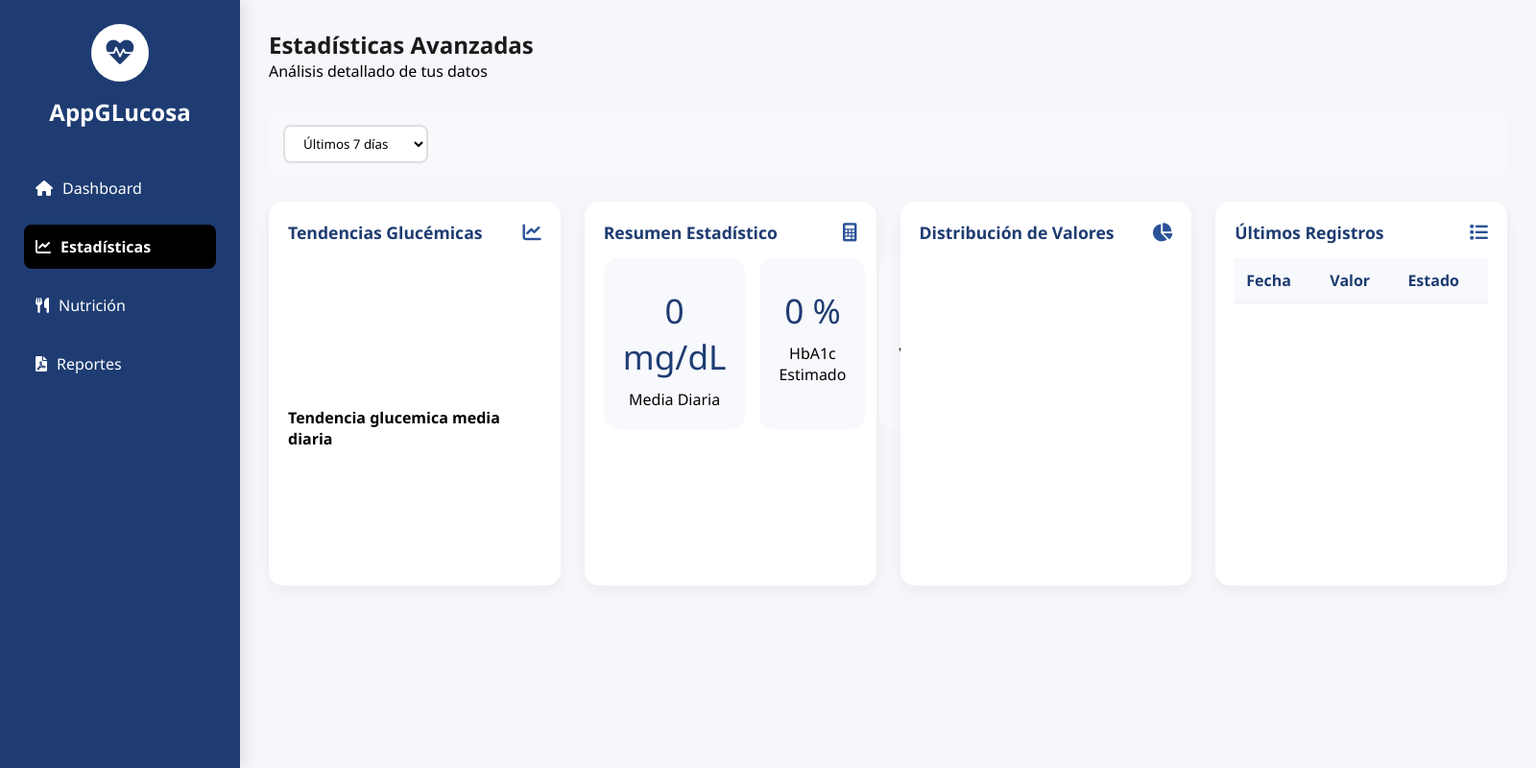
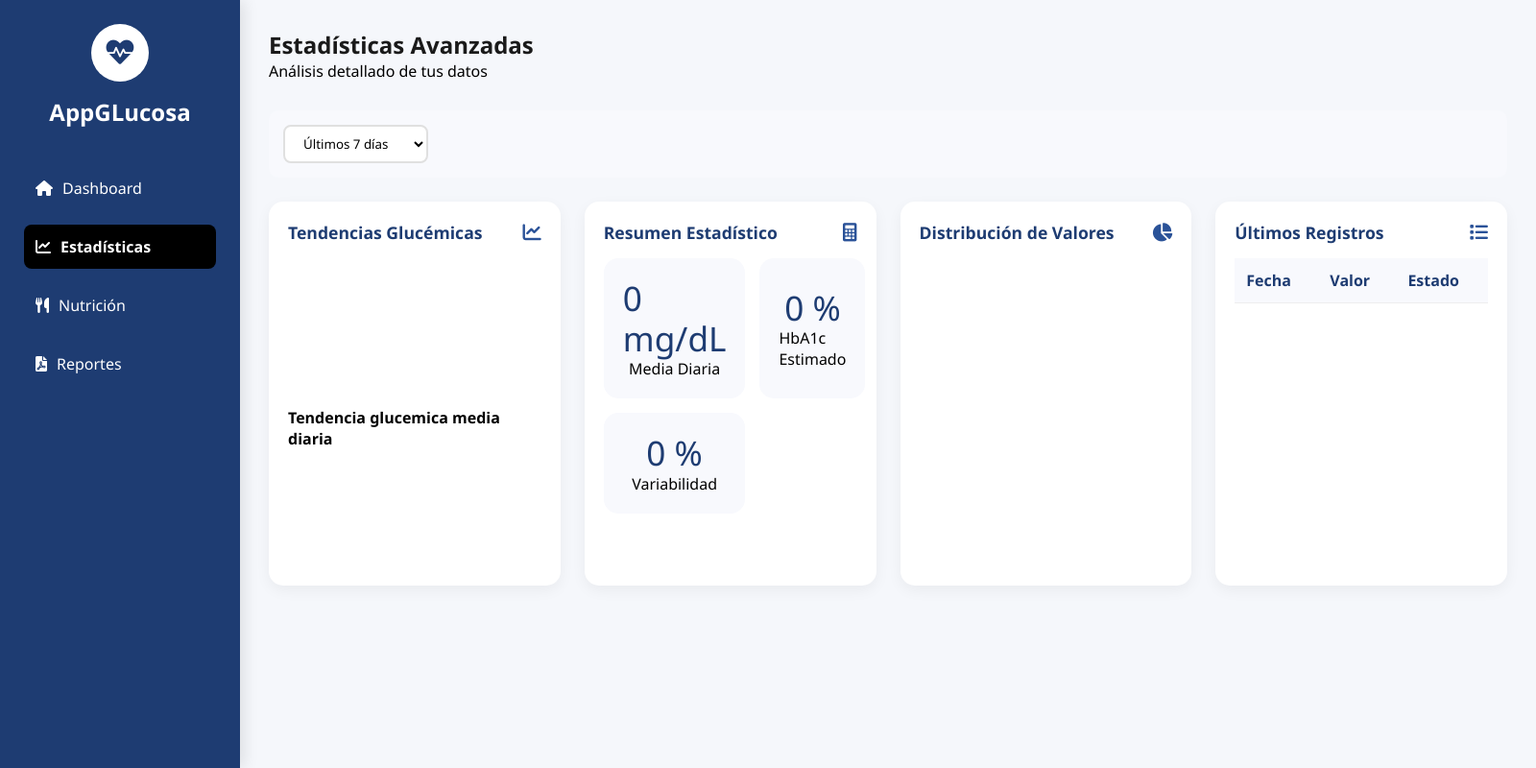
Before and after one commit to cokke93/Proyecto-DAM-AppGLucosa, an Electron app: page frontend/pages/estadisticas.html in a window 1600 px wide. Shown: the whole page at 96% size. Drawn offline with nearby package versions, Linux system fonts and the light colour scheme.

Commit message:
Mejorar el diseño de la sección de estadísticas: ajustar el layout de .stats-summary a 2 columnas y optimizar el estilo de .stat-box y .stat-value para una mejor presentación.

```diff
--- a/frontend/styles/estadisticas.css
+++ b/frontend/styles/estadisticas.css
@@ -39,22 +39,27 @@
 }
 
 .stats-summary {
-    display: grid;
-    grid-template-columns: repeat(3, 1fr);
-    gap: 15px;
+  display: grid;
+  grid-template-columns: repeat(2, 1fr);
+  gap: 15px;
 }
 
 .stat-box {
     background: #f8f9fd;
     padding: 20px;
     border-radius: 15px;
-    text-align: center;
+    display: flex;
+    flex-direction: column;
+    align-items: center;
+    justify-content: center;
+    flex: 1;
 }
 
 .stat-value {
     font-size: 2.2rem;
     color: #1e3c72;
-    margin: 10px 0;
+    margin: 0;
+    line-height: 1.2;
 }
 
 table {
```
